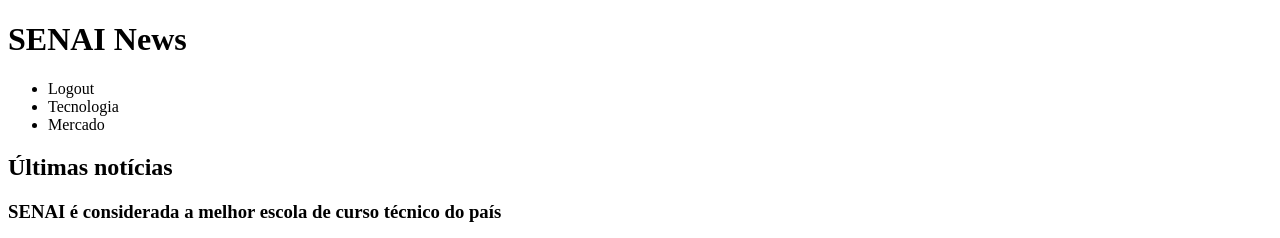
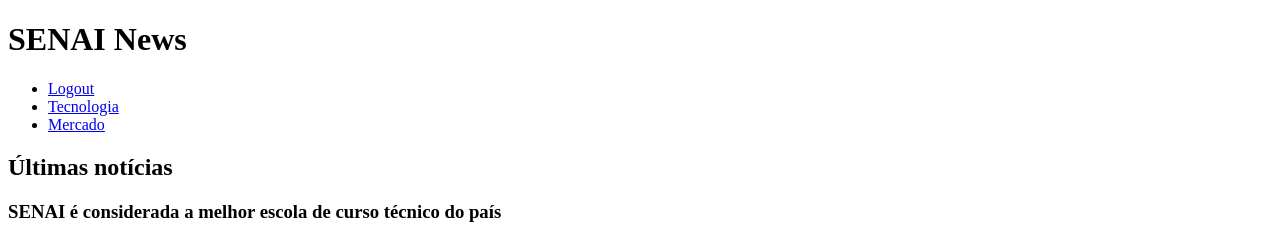
Before and after one commit to maria-quidiquimo/avaliacao-somativa-maria-eduarda-quidiquimo-barreto, a plain HTML site: page página-principal.html in a window 1280 px wide. Shown: the top 238 px of the page. Drawn offline with Linux system fonts and the light colour scheme.

Commit message:
alteração na nav

```diff
--- a/página-principal.html
+++ b/página-principal.html
@@ -10,9 +10,9 @@
         <h1>SENAI News</h1>
         <nav>
         <ul>
-            <li>Logout</li>
-            <li>Tecnologia</li>
-            <li>Mercado</li>
+            <li><a href="index.html">Logout</a></li>
+            <li><a href="#">Tecnologia</a></li>
+            <li><a href="#">Mercado</a></li>
         </ul>
     </nav>
     </header>
@@ -23,7 +23,7 @@
         <h3>SENAI é considerada a melhor escola de curso técnico do país</h3>
         <p> Segundo pesquisadores, o SENAI é considerado o melhor curso técnico do país. Lorem ipsum, dolor sit amet consectetur adipisicing elit. Eius sed repudiandae iste id molestiae, at voluptates natus ipsa numquam. Excepturi pariatur quaerat deserunt suscipit asperiores impedit fugit ipsa ab voluptates! Lorem ipsum dolor sit amet, consectetur adipisicing elit. Ducimus at reiciendis nobis velit? Quaerat cupiditate placeat, consectetur earum, temporibus voluptate deserunt quae vero ratione veniam suscipit cum optio laudantium velit. Lorem ipsum dolor sit amet consectetur adipisicing elit. Incidunt, fugit ex quam accusamus sequi porro eaque consequatur enim dolore alias architecto, libero deleniti. Earum quos facilis iste reiciendis id natus.</p>
         <p><img src="imagem_da_escola_SENAI.png" alt="imagem da escola SENAI" width="240px"></p>
-                </article>
+            </article>
         </section>
         <table>
             <tr>
```
